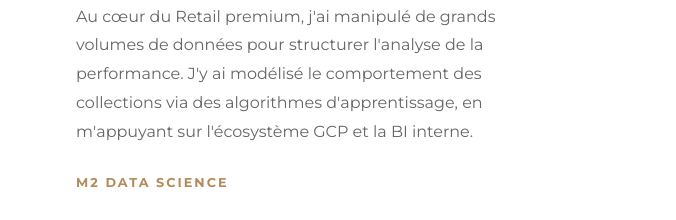
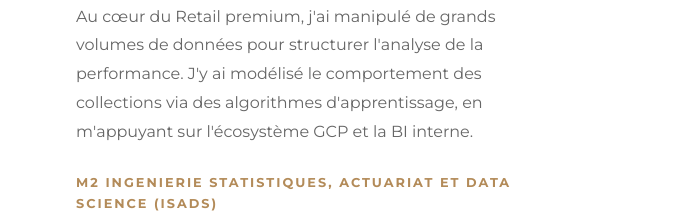
Before and after one commit to uvsq22103456/candidature-lvmh, a plain HTML site: page index.html in a window 1280 px wide. Shown: the part 2622-2842 px from the top of the page, 604-1280 px from the left. Drawn offline with nearby package versions, Linux system fonts and the light colour scheme.

Commit message:
Update degree title in index.html

```diff
--- a/index.html
+++ b/index.html
@@ -197,7 +197,7 @@
                 <h3>Galeries Lafayette — 1 an</h3>
                 <p>Au cœur du Retail premium, j'ai manipulé de grands volumes de données pour structurer l'analyse de la performance. J'y ai modélisé le comportement des collections via des algorithmes d'apprentissage, en m'appuyant sur l'écosystème GCP et la BI interne.</p>
 
-                <h4>M2 Data Science</h4>
+                <h4>M2 Ingenierie Statistiques, Actuariat et Data Science (ISADS)</h4>
                 <h3>Université Paris-Saclay</h3>
                 <p>Un socle académique d'excellence (Master ISADS) m'ayant dotée d'une maîtrise rigoureuse de l'apprentissage automatique (Machine Learning), des statistiques descriptives et du requêtage complexe de bases de données.</p>
             </div>
```
